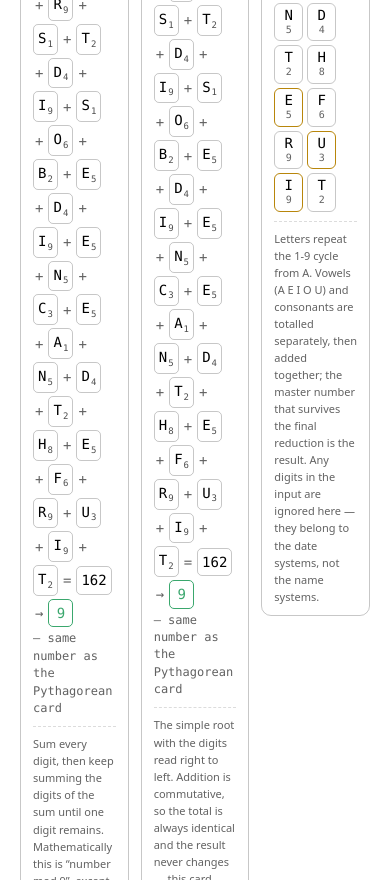
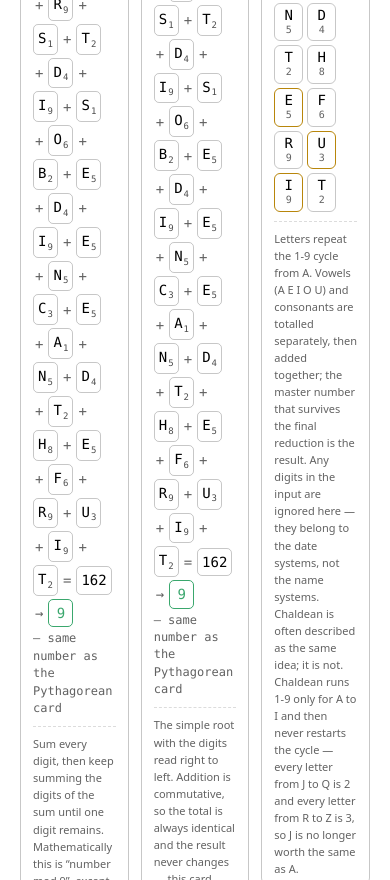
Before and after one commit to komiksam/numerology-cheatsheet, a plain HTML site: page numerology-cheatsheet.html in a window 390 px wide. Shown: the part 1392-2272 px from the top of the page. Drawn offline with Linux system fonts and the light colour scheme.

Commit message:
Correct factual errors in card explanations
Audit of every worked example and claim in the prose, with each headline
value re-derived from an independent implementation and compared across
15 inputs (285 comparisons, no differences).

Wrong before, correct now:

  - Qabbalah: the hebrew glyph column showed final kaf and final peh
    (K, Q) against values taken from caph and pe (20, 80), contradicting
    its own claim that the column matches the values exactly.
  - Chaldean: the worked example totalled ANDREA at 15 and subtracted
    vowels of 3, leaving 12. It is 16, minus vowels of 7, leaving 9,
    minus consonants of 9, leaving 0.
  - Chaldean pyramid: repeated the same 15 -> 6; it is 16 -> 7.
  - Digital root: claimed 1995, 2004 and 1996 all land on 7, two
    paragraphs above its own worked example that says 1995 lands on 6.
    Now 1995, 2004 and 2013 all land on 6.
  - Telephone: read ANDREA as 263529 summing to 27 -> 9. It is
    263732, 23 -> 5.
  - Modular view: Pythagorean 66, Chaldean 15, telephone 27 are all
    wrong for ANDREA; roots were given as 3, 6, 9, 9.
  - 45-cell chart: figure 1 is the top-left corner and figure 9 runs
    diagonally from top-right to the point - the text had these
    reversed, and put the low numbers in the narrow end.
  - Ternary tree: the middle column was described as three groups
    (1+5+4, 9+5, 1); the code produces two (10 and 15) and an empty
    third. The total happened to be right, hiding it.
  - Sephirotic: ANDREA's letters root at 2, 3, 4, 5, 6, 7 - not
    2, 3, 4, 6, 7, 8.
  - Lo Shu: ANDREA presents four of nine digits, not five, with two
    letters in the centre cell, not three.
  - Affirmation: the centre is the fifth cell and is filled by any name
    of five letters or more, not usually empty.
  - Pythagorean: Chaldean does not stop the cycle at 17; it never
    restarts it, so J to Q are 2 and R to Z are 3.

Claims tightened:

  - Modular view asserted that congruent sums must agree. Master-
    preserving cards break that: 11 and 20 are both 2 mod 9 and reduce
    to 11 and 2. Now stated as permitted, not required.
  - The same card listed seven tables; there are ten, and not every
    card is represented.
  - Alphanumerical referenced an alphabetical card that was merged
    into it as a property row.
  - Footer explained Chaldean's zero by digit contribution, which is
    not the reason; it never applies the 0 -> 9 rule.

```diff
--- a/numerology-cheatsheet.html
+++ b/numerology-cheatsheet.html
@@ -148,11 +148,13 @@
      shape and sound, which is the usual modern numerology chart:
      A-Q take the 17 first Hebrew letters in order (Aleph 1 ... Peh 80),
      then R=Resh, S=Shin, T=Tav, U=Ayin, V=Beth, W=Shin, X=Samekh,
-     Y=Aleph, Z=Zayin. The glyph column below matches these values exactly. */
+     Y=Aleph, Z=Zayin. The glyph column below matches these values exactly —
+     including K and Q, which take the medial forms Caph and Pe, not the
+     finals Kaf and Peh that carry 500 and 800. */
   const GEMATRIA = [1, 2, 3, 4, 5, 6, 7, 8, 9, 10, 20, 30, 40, 50, 60, 70, 80,
                     200, 300, 400, 70, 2, 300, 60, 1, 7];
   const HEB_LETTER = ["א", "ב", "ג", "ד", "ה", "ו", "ז", "ח", "ט", "י",
-                      "ך", "ל", "מ", "נ", "ס", "ע", "ף", "ר", "ש", "ת",
+                      "כ", "ל", "מ", "נ", "ס", "ע", "פ", "ר", "ש", "ת",
                       "ע", "ב", "ש", "ס", "א", "ז"];
   const gematria = code => {
     const i = code - 65;
@@ -412,7 +414,7 @@
       '<p>The only genuinely mathematical card on this sheet. Everything else is a convention that people agreed on; ' +
       'digital reduction is a well-defined operation that anyone can check.</p>' +
       "<h4>Method</h4><p>Add the digits, then repeat on the result until a single digit is left. " +
-      "This is congruent to the number modulo 9 — which is why 1995, 2004 and 1996 all land on 7 " +
+      "This is congruent to the number modulo 9 — which is why 1995, 2004 and 2013 all land on 6 " +
       "despite being different numbers, and why the reduction never loses information about the residue.</p>" +
       "<h4>Why 9 and not 0</h4><p>Strict modulo gives 0 for 18, 45 or 999. Numerology returns 9, on the older " +
       "reading of nine as the number of completion rather than of nothing. If you want the strict residue, it " +
@@ -492,7 +494,7 @@
   /* ---------- classic ---------- */
   {
     id: "pyth", tag: "pythagorean", trad: "pythagorean", num: "1-9", title: "Pythagorean",
-    note: "Letters repeat the 1-9 cycle from A. Vowels (A E I O U) and consonants are totalled separately, then added together; the master number that survives the final reduction is the result. Any digits in the input are ignored here — they belong to the date systems, not the name systems.",
+    note: "Letters repeat the 1-9 cycle from A. Vowels (A E I O U) and consonants are totalled separately, then added together; the master number that survives the final reduction is the result. Any digits in the input are ignored here — they belong to the date systems, not the name systems. Chaldean is often described as the same idea; it is not. Chaldean runs 1-9 only for A to I and then never restarts the cycle — every letter from J to Q is 2 and every letter from R to Z is 3, so J is no longer worth the same as A.",
     back: () =>
       "<p>A1Z26 with the tail cut off. The sequence runs 1 to 9 and then starts again at 1, so J is worth the " +
       "same as A and R is worth 9. Chaldean is often described as the same idea; it is not — Chaldean stops the " +
@@ -551,8 +553,10 @@
       "which is why published tables of Chaldean results disagree with one another. The version implemented here, " +
       "and the most common in practice, collapses that sequence to the difference between the consonant count and " +
       "the vowel count.</p>" +
-      "<h4>Worked example</h4><p><code>ANDREA</code> totals 15. Subtracting the vowels (A, E, A = 3) leaves 12. " +
-      "There are three consonants and three vowels, so the difference is 0 — and Chaldean returns <span class=\"k\">0</span>.</p>" +
+      "<h4>Worked example</h4><p><code>ANDREA</code> totals 16 (A 1, N 2, D 4, R 3, E 5, A 1). Subtracting the " +
+      "vowels in written order, A + E + A = 7, leaves 9. Subtracting the consonants, N + D + R = 9, leaves 0 — " +
+      "and the count difference gives the same answer, 3 consonants against 3 vowels. Chaldean returns " +
+      "<span class=\"k\">0</span>.</p>" +
       "<h4>Two Chaldean tables exist</h4><p>This is the modern one. An older <b>Chaldean 1–8</b> table, which " +
       "assigns no letter a nine on the grounds that the figure is sacred, is used by the Triangle of Life card — " +
       "the two are separate tables, not a disagreement about the same one.</p>" +
@@ -730,11 +734,11 @@
       "different from the absolute value.</p>" +
       "<h4>Worked example</h4><p><code>HELLO</code> — Heth 8, Heh 5, Lamed 30, Lamed 30, Samekh 60. " +
       "Absolute: 133, which reduces to 7. Katan: 8+5+3+3+6 = 25, which also reduces to 7.</p>" +
-      "<h4>Relationship to the others</h4><p>Not the same as the alphabetical card. That one adds nine to each " +
-      "letter's alphabet position (A = 10 … Z = 35) and totals 666 for <code>Of man's first disobedience " +
-      "and the fruit</code>; this one reads the Latin letters into the 22 Hebrew letters and totals 1791 " +
-      "for the same phrase. Sources swap the names “alphanumerical” and “alphabetical” between the two, so " +
-      "the rule is the safer thing to go on.</p>",
+      "<h4>Relationship to the others</h4><p>Not the same as the <code>hebrew order</code> row above. That one " +
+      "adds nine to each letter's alphabet position (A = 10 … Z = 35) and totals 666 for <code>Of man's first " +
+      "disobedience and the fruit</code>; this one reads the Latin letters into the 22 Hebrew letters and totals " +
+      "1791 for the same phrase. Sources swap the names “alphanumerical” and “alphabetical” between the two " +
+      "schemes, so the rule is the safer thing to go on.</p>",
     html: () =>
       '<div class="bigrow"><div class="big" data-n="val">&mdash;</div><div class="meta">' +
         '<div><span class="k">letters</span><b data-n="nl">0</b></div>' +
@@ -925,7 +929,7 @@
 
   {
     id: "pythchart", tag: "triangle", trad: "pythagorean", num: "1-9", title: "Pythagorean chart — 45 cells",
-    note: "The full Pythagorean chart: nine rows of 9, 8, 7 … 1 cells, forty-five in all. Each figure owns a diagonal — 1 gets a single cell at the point, 9 gets nine along the top edge — so a name whose letters are mostly low numbers crowds into the narrow end of the triangle.",
+    note: "The full Pythagorean chart: nine rows of 9, 8, 7 … 1 cells, forty-five in all. Each figure owns a diagonal — 1 gets a single cell in the top-left corner, 9 gets nine running from the top-right corner down to the point — so a name whose letters are mostly low numbers crowds into the wide top of the triangle.",
     html: () =>
       '<div class="bigrow"><div class="big" data-n="val">&mdash;</div><div class="meta">' +
         '<div><span class="k">letters</span><b data-n="nl">0</b></div>' +
@@ -986,9 +990,11 @@
       "<p>The complete Pythagorean chart, rather than the three-by-three fragment usually reproduced. It has " +
       "nine rows of nine, eight, seven … one cells — forty-five cells in all, which is why the name is " +
       "attached to that figure.</p>" +
-      "<h4>How the cells are assigned</h4><p>The cell on row r, position p, carries figure r + p − 1. Because " +
-      "each figure therefore sits on one unbroken diagonal, figure 1 owns a single cell at the point and figure 9 " +
-      "owns nine along the top edge.</p>" +
+      "<h4>How the cells are assigned</h4><p>The cell on row r, position p, carries figure r + p − 1, so figure v " +
+      "appears exactly once on each of rows 1 to v. That is what puts every figure on one unbroken diagonal: " +
+      "figure 1 owns a single cell in the top-left corner, and figure 9 owns nine — one in every row, running " +
+      "from the top-right corner down to the point. The top edge therefore holds all nine figures once each, and " +
+      "the point holds figure 9.</p>" +
       "<h4>Why a long name looks wrong</h4><p>Because the chart has no spare capacity at the low end. A name full " +
       "of ones and twos crowds dozens of letters into one or two cells, while a single nine has nine cells to " +
       "itself. The <code>crowded</code> row names the figures that overflow and by how much.</p>" +
@@ -1013,8 +1019,8 @@
       "partly filled stays empty.</p>" +
       "<h4>Capacity</h4><p>Six rows of three hold eighteen letters. Beyond that the pyramid simply runs out — " +
       "there is no agreed continuation, which is why long names need a different display.</p>" +
-      "<h4>Worked example</h4><p><code>ANDREA</code> fills rows A / N D / R E A and leaves the rest empty, " +
-      "with the base showing 6 letters. The values sum to 15, which reduces to 6.</p>" +
+      "<h4>Worked example</h4><p><code>ANDREA</code> fills rows A / N D / R E A — six letters over three rows, " +
+      "leaving rows four to six empty. The values sum to 16, which reduces to 7.</p>" +
       "<h4>What it is good for</h4><p>Nothing numerical. Its value is spatial: it shows at a glance where a name " +
       "runs out of letters, which is how practitioners reasoned about the shape before any table was formalised.</p>",
     html: () =>
@@ -1124,8 +1130,8 @@
       "<p>Sometimes called the 3-3-3 grid or the numerology triangle. The letter <em>count</em> is the number " +
       "being reduced here — not the letters' values — so this card deliberately disagrees with most others.</p>" +
       "<h4>The layout</h4><p>Nine cells read left to right, top to bottom: A B C / D E F / G H I. A tenth letter, " +
-      "if the name has one, takes the centre. Most names stop at the ninth cell, which is why the centre is " +
-      "usually empty.</p>" +
+      "if the name has one, joins the centre. The centre is the fifth cell, so any name of five letters or more " +
+      "fills it — it is empty only for very short names, and the trailing cells are the ones that go unfilled.</p>" +
       "<h4>Worked example</h4><p><code>ANDREA</code> places A N D / R E A / and nothing else. Six letters, " +
       "which reduces to 6 — even though the Pythagorean reading of the same name is 7.</p>" +
       "<h4>Master numbers</h4><p>The count is reduced with masters preserved, so a name of eleven letters gives " +
@@ -1235,8 +1241,8 @@
       "values reduced to single digits, grouped three at a time, each group summed to show the next level down. " +
       "Left column: the final group, summed once more.</p>" +
       "<h4>Worked example</h4><p><code>ANDREA</code> gives 1, 5, 4, 9, 5, 1. Those reduce unchanged — every value " +
-      "is already a single digit — so the middle column shows 1+5+4 = 10, 9+5 = 14, 1, and the left column shows " +
-      "10+14+1 = 25, reducing to 7.</p>" +
+      "is already a single digit — so the middle column shows two groups, 1+5+4 = 10 reducing to 1, and " +
+      "9+5+1 = 15 reducing to 6, with a third group empty. The grand total of 25 reduces to 7.</p>" +
       "<h4>What it is for</h4><p>Names with many double-digit letter values make the intermediate levels do real " +
       "work; short names with small letters do not, and every level reads the same. It is a display, not a " +
       "separate system — the headline number is always the Pythagorean result.</p>",
@@ -1293,10 +1299,10 @@
       "32. Paths 1 to 10 are reserved for the ten sephiroth themselves. Reducing a path number gives the sephirah " +
       "it is rooted in: 11 → 2 (Chokmah), 16 → 7 (Netzach), 22 → 4 (Chesed).</p>" +
       "<h4>Worked example</h4><p><code>ANDREA</code> takes paths 11 to 16, summing to 81, which reduces to 9. " +
-      "Individually the letters root at sephiroth 2, 3, 4, 6, 7 and 8 — so the name sits mostly in the middle " +
-      "column of the tree.</p>" +
+      "Individually the letters root at sephiroth 2, 3, 4, 5, 6 and 7 — so the name sits across the middle " +
+      "of the tree, touching Chokmah at the top and Netzach at the base of that run.</p>" +
       "<h4>Relationship to the others</h4><p>This card and the Qabbalah card map the same letters to completely " +
-      "different numbers, because one is counting alphabetical position and the other is indexing a diagram. " +
+      "different numbers, because one sums Hebrew letter values and the other indexes a diagram. " +
       "Both are called Qabbalah, which is precisely why comparing them is useful.</p>",
     html: () =>
       '<div class="bigrow"><div class="big" data-n="val">&mdash;</div><div class="meta">' +
@@ -1363,8 +1369,8 @@
       "across the nine cells, from the standard deviation of the cell counts. A name that fills every digit " +
       "roughly once is flat; a name that piles into three or four cells is scattered. This is a descriptive " +
       "statistic computed here, not a traditional Qabbalah calculation.</p>" +
-      "<h4>Worked example</h4><p><code>ANDREA</code> reduces to 1, 5, 4, 9, 5, 1 — five of nine digits present, " +
-      "with 2, 3, 6, 7 and 8 missing and three letters sitting in the centre cell.</p>",
+      "<h4>Worked example</h4><p><code>ANDREA</code> reduces to 1, 5, 4, 9, 5, 1 — four of the nine digits " +
+      "present, with 2, 3, 6, 7 and 8 missing and two letters sitting in the centre cell.</p>",
     html: () =>
       '<div class="bigrow"><div class="big" data-n="val">&mdash;</div><div class="meta">' +
         '<div><span class="k">digits present</span><b data-n="nd">0</b></div>' +
@@ -1487,8 +1493,8 @@
       "<h4>Why it feels right</h4><p>Because it is the one table people already carry in their heads. Most of " +
       "the web presence of numerology is really this method, often presented alongside the claim that names " +
       "should match a phone number or a house number.</p>" +
-      "<h4>Worked example</h4><p><code>ANDREA</code> reads 263529, which sums to 27 and reduces to 9. " +
-      "Note that the modern system has no notion of master numbers: 27 becomes 9, never 27 or 9-and-9.</p>" +
+      "<h4>Worked example</h4><p><code>ANDREA</code> reads 263732, which sums to 23 and reduces to 5. " +
+      "Note that the modern system has no notion of master numbers: 23 becomes 5, never 5-and-5.</p>" +
       "<h4>Caveat</h4><p>The layout is twentieth-century. It was designed to fit letters onto twelve keys, not " +
       "to carry meaning, and no early tradition used it.</p>",
     html: () =>
@@ -1528,14 +1534,16 @@
     back: () =>
       "<p>Not a numerological system at all. This card exists to let you work out in advance which of the other " +
       "cards are even capable of agreeing with each other.</p>" +
-      "<h4>Residues</h4><p>Two numbers reduced by digital root always agree when they are congruent modulo 9, " +
-      "and can never agree otherwise. The residue grid makes that visible: if the raw sums differ but the mod-9 " +
-      "column matches, the two cards are obliged to give the same answer.</p>" +
-      "<h4>Alphabet comparison</h4><p>Every letter table on this sheet in one place, with its raw total, its " +
-      "reduction and its residues. Three of these seven rows will usually agree by coincidence alone.</p>" +
-      "<h4>Worked example</h4><p><code>ANDREA</code> — Pythagorean 66, Chaldean 15, gematria 261, telephone 27. " +
-      "Four different sums for six letters. Their roots land on 3, 6, 9 and 9 respectively; the telephone and " +
-      "gematria rows agree only because 27 and 261 share a residue.</p>" +
+      "<h4>Residues</h4><p>Two sums reduced by plain digital root agree exactly when they are congruent modulo 9, " +
+      "and can never agree otherwise. Most cards here preserve master numbers, and that breaks the rule: 11 and 20 " +
+      "are both 2 modulo 9, yet reduce to 11 and 2. So a matching mod-9 column means two cards are <em>allowed</em> " +
+      "to agree, not that they must.</p>" +
+      "<h4>Alphabet comparison</h4><p>Ten measures in one place, with raw totals, reductions and residues. Not " +
+      "every card is listed — the sephirotic tree, Morse, Lo Shu and the count-based cards do not reduce a single " +
+      "shared alphabet, so they have no row here.</p>" +
+      "<h4>Worked example</h4><p><code>ANDREA</code> — Pythagorean 25, Chaldean 16, gematria 261, telephone 23. " +
+      "Four different sums for six letters. Their roots land on 7, 7, 9 and 5; the Pythagorean and Chaldean rows " +
+      "agree because 25 and 16 share a residue, while gematria and telephone cannot.</p>" +
       "<h4>How to use it</h4><p>Read this card first. If the tables you care about cannot agree, no amount of " +
       "care in typing the name will change that.</p>",
     html: () =>
@@ -1606,8 +1614,8 @@
       "sheet. Every table gives some number for a name, but they all agree on how long it is, which is why " +
       "length is often used as the neutral tie-breaker between two systems.</p>" +
       "<h4>Reading it</h4><p>The per-word chips show count and root for each word separately. A name split 7-2 " +
-      "is a different shape from one split 5-4 even when both total nine — which is the only thing this card " +
-      "sees that the others miss.</p>" +
+      "is a different shape from one split 5-4 even when both total nine — a distribution no letter-value card " +
+      "on this sheet can show you.</p>" +
       "<h4>Master numbers</h4><p>The count is reduced with masters preserved, so eleven letters give 11, " +
       "twenty-two give 22 and thirty-three give 33.</p>" +
       "<h4>Worked example</h4><p><code>ALEKSANDR PUSHKIN</code> — sixteen letters in two words, averaging 8.0 " +
@@ -2090,7 +2098,8 @@
     '<div class="nq-foot">' +
       "<b>Master numbers.</b> 11, 22 and 33 are kept unreduced inside the letter systems and outlined in gold; " +
       "plain digital root can never produce them. &nbsp;<b>Zero.</b> Chaldean keeps 0 as 0, because digits contribute " +
-      "nothing to its letter total, while every other system applies the 0 &rarr; 9 rule. &nbsp;<b>Tags.</b> " +
+      "nothing to its letter total. Chaldean also never applies the 0 &rarr; 9 rule, so a balanced name reads " +
+      "0 rather than 9, while every other system folds 0 up to 9. &nbsp;<b>Tags.</b> " +
       "The pills above regroup by tradition, by the numeral each system uses, or by the figure each card " +
       "currently returns; “no grouping” lists every card on its own. Click one to show or hide it. " +
       "Which ones start on is the DEFAULT_TAGS object at the top of the script." +
```
